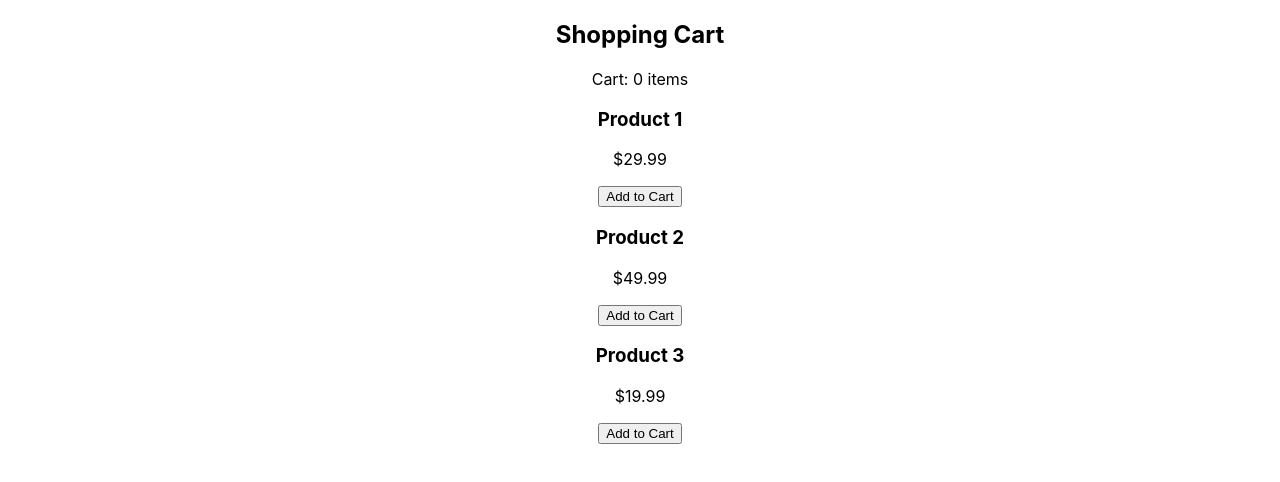
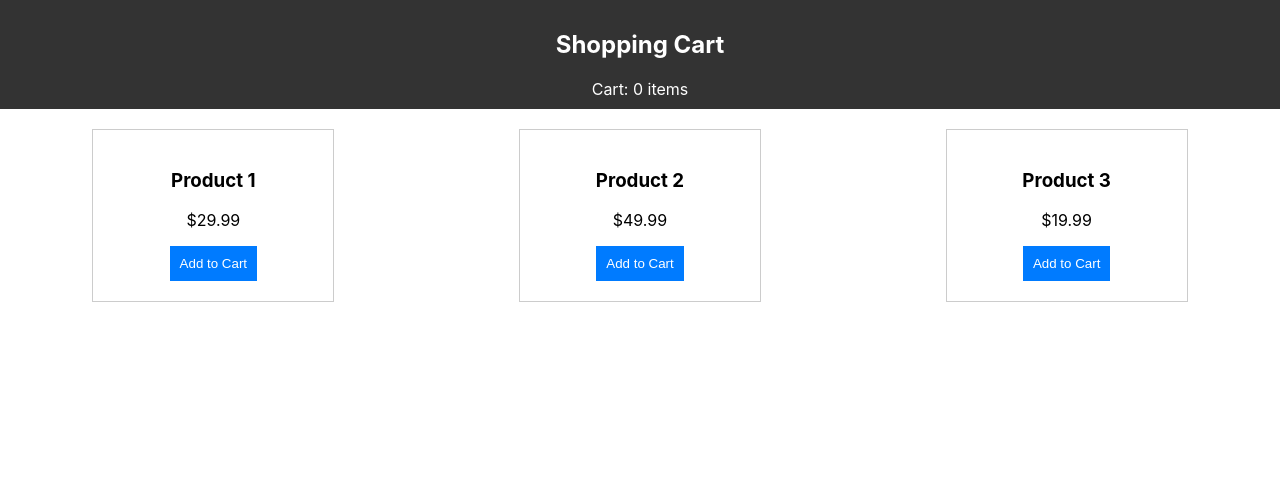
Before and after one commit to ant05man/shopping-cart-project, a React (Create React App) app in the folder frontend/: page / in a window 1280 px wide. Shown: the top 482 px of the page. Built offline with nearby package versions, Linux system fonts and the light colour scheme.

Commit message:
basic styling in app.css

```diff
--- a/frontend/src/App.css
+++ b/frontend/src/App.css
@@ -2,37 +2,32 @@
   text-align: center;
 }
 
-.App-logo {
-  height: 40vmin;
-  pointer-events: none;
+nav {
+  background-color: #333;
+  color: white;
+  padding: 10px;
 }
 
-@media (prefers-reduced-motion: no-preference) {
-  .App-logo {
-    animation: App-logo-spin infinite 20s linear;
-  }
+.product-list {
+  display: flex;
+  justify-content: space-around;
+  margin-top: 20px;
 }
 
-.App-header {
-  background-color: #282c34;
-  min-height: 100vh;
-  display: flex;
-  flex-direction: column;
-  align-items: center;
-  justify-content: center;
-  font-size: calc(10px + 2vmin);
-  color: white;
+.product-card {
+  border: 1px solid #ccc;
+  padding: 20px;
+  width: 200px;
 }
 
-.App-link {
-  color: #61dafb;
+button {
+  background-color: #007bff;
+  color: white;
+  padding: 10px;
+  border: none;
+  cursor: pointer;
 }
 
-@keyframes App-logo-spin {
-  from {
-    transform: rotate(0deg);
-  }
-  to {
-    transform: rotate(360deg);
-  }
+button:hover {
+  background-color: #0056b3;
 }
```
